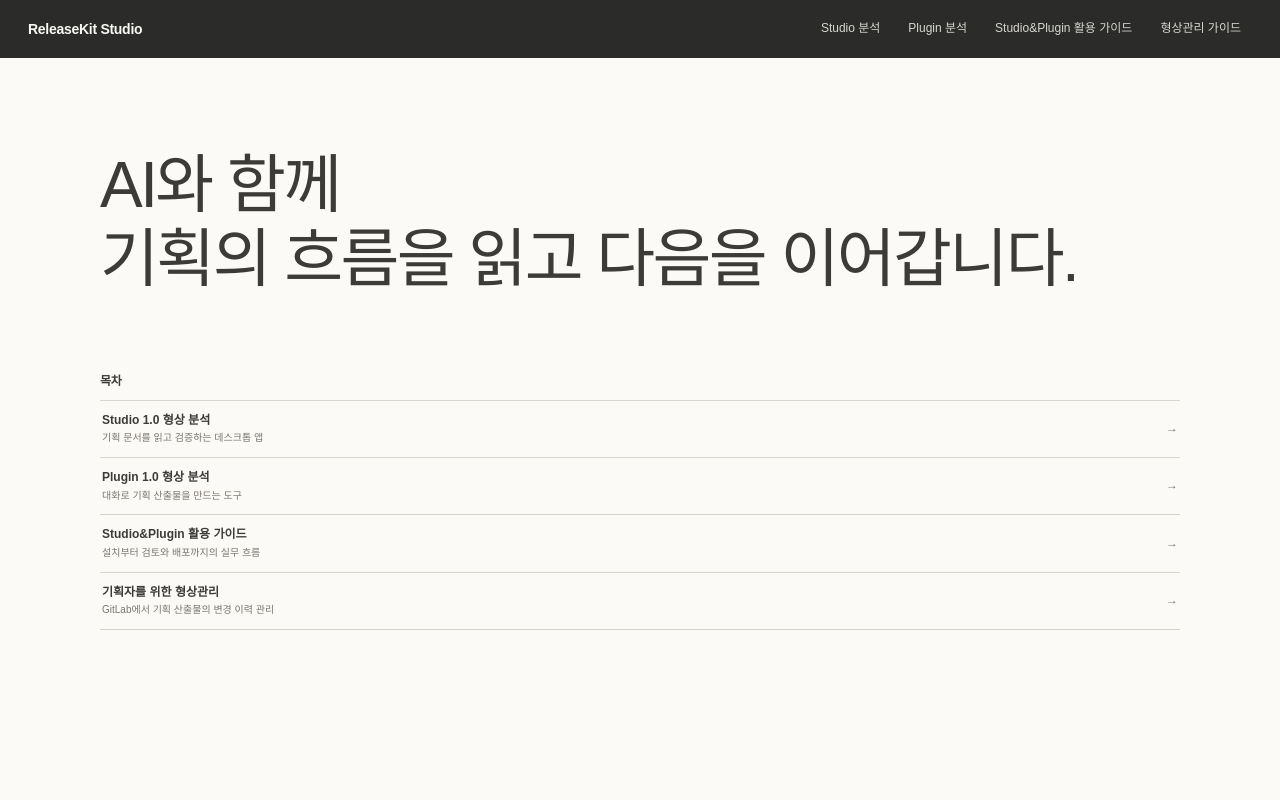
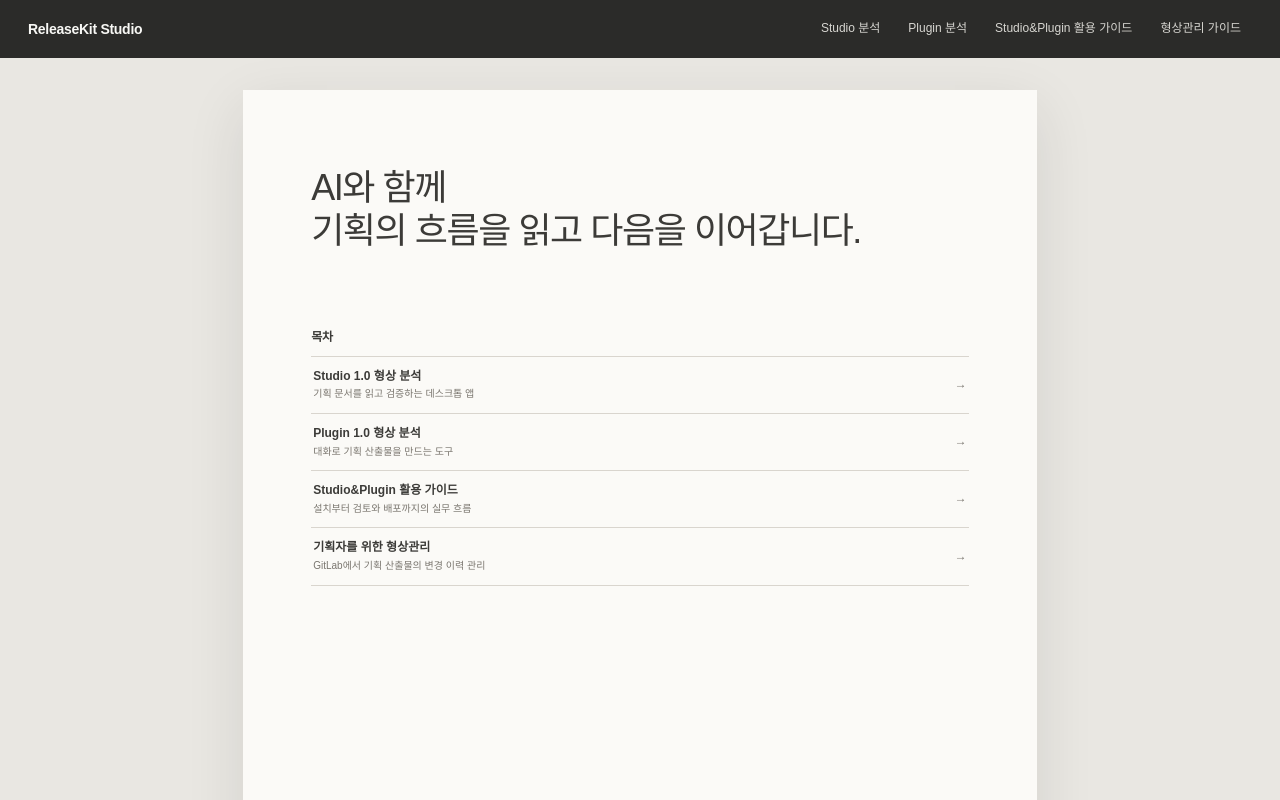
Before and after one commit to sunmin-oh1022/releasekit-studio-docs, a plain HTML site: page index.html in a window 1280 px wide. Shown: the top 800 px of the page. Drawn offline with Linux system fonts and the light colour scheme; a web font is replaced by a local one.

Commit message:
docs: align landing page with article layout

```diff
--- a/index.html
+++ b/index.html
@@ -12,7 +12,8 @@
     <strong>ReleaseKit Studio</strong>
     <nav aria-label="문서"><a href="./analysis.html">Studio 분석</a><a href="./plugin-analysis.html">Plugin 분석</a><a href="./guide.html">Studio&amp;Plugin 활용 가이드</a><a href="./version-control-guide.html">형상관리 가이드</a></nav>
   </header>
-  <main class="landing">
+  <main class="document">
+    <article class="page landing">
       <div class="landing-inner">
         <h1>AI와 함께<br><span class="landing-title-line">기획의 흐름을 읽고 다음을 이어갑니다.</span></h1>
         <h2 class="vc-toc-title">목차</h2>
@@ -23,6 +24,7 @@
           <a href="./version-control-guide.html"><strong>기획자를 위한 형상관리</strong><span>GitLab에서 기획 산출물의 변경 이력 관리</span><small aria-hidden="true">→</small></a>
         </div>
       </div>
+    </article>
   </main>
 </body>
 </html>
--- a/styles.css
+++ b/styles.css
@@ -332,9 +332,8 @@
 .workflow-figure img { display: block; width: 100%; height: auto; border: 1px solid var(--line); border-radius: 14px; background: #fff; }
 .workflow-figure figcaption { margin-top: 12px; color: var(--muted); font-size: var(--text-sm); line-height: 1.55; text-align: center; }
 
-.landing { min-height: calc(100vh - 58px); padding: 7vw 6vw; background: var(--paper); }
-.landing-inner { max-width: 1080px; margin: 0 auto; }
-.landing h1 { max-width: 18ch; font-size: clamp(38px, 5.5vw, 64px); line-height: 1.16; }
+.landing-inner { width: 100%; }
+.landing h1 { max-width: none; font-size: 36px; line-height: 1.2; }
 .landing-title-line { white-space: nowrap; }
 .landing .vc-toc-title { margin-top: 78px; }
 .document-links { display: block; margin-top: 0; border-top: 1px solid var(--line); }
@@ -467,6 +466,7 @@
     --title-lg: 36px;
   }
   .page { min-height: auto; padding: clamp(48px, 9.5vw, 20mm) clamp(42px, 8.5vw, 18mm) clamp(42px, 8.5vw, 18mm); }
+  .landing h1 { font-size: 34px; }
   .page-footer { left: clamp(42px, 8.5vw, 18mm); right: clamp(54px, 10vw, 34mm); }
   .page::after { right: clamp(42px, 8.5vw, 18mm); }
 }
```
Lines whose indentation alone changed are shown as unchanged.
